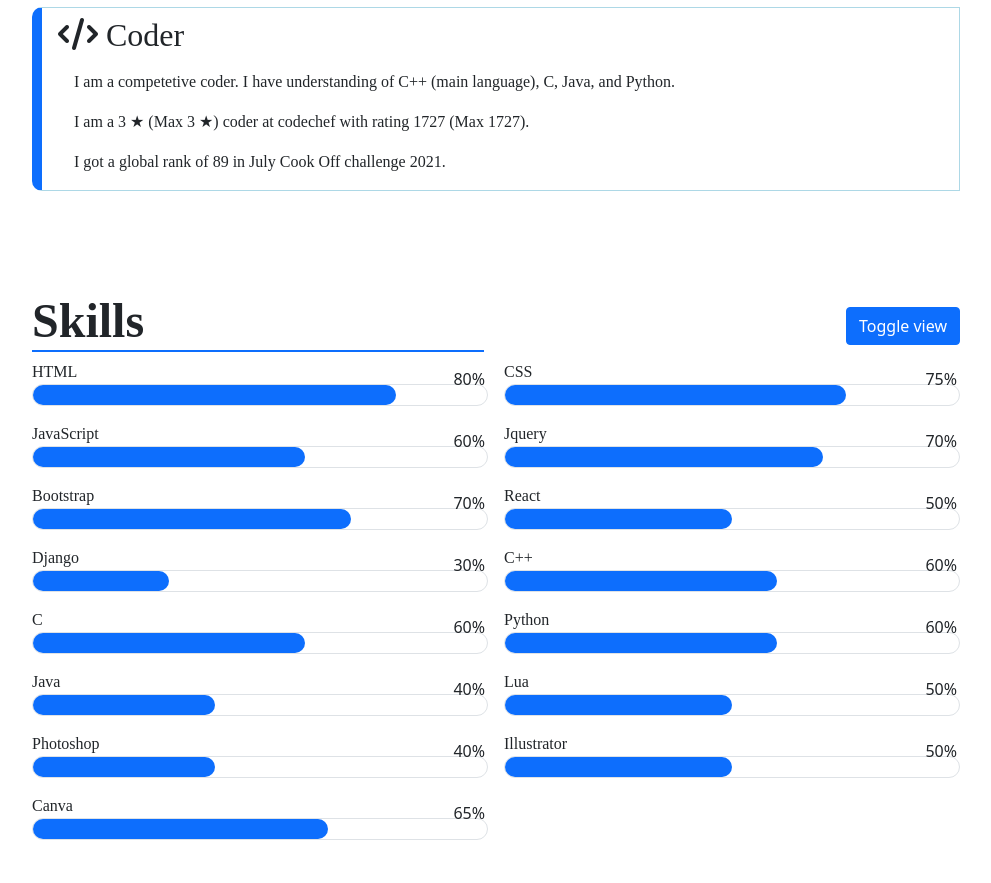
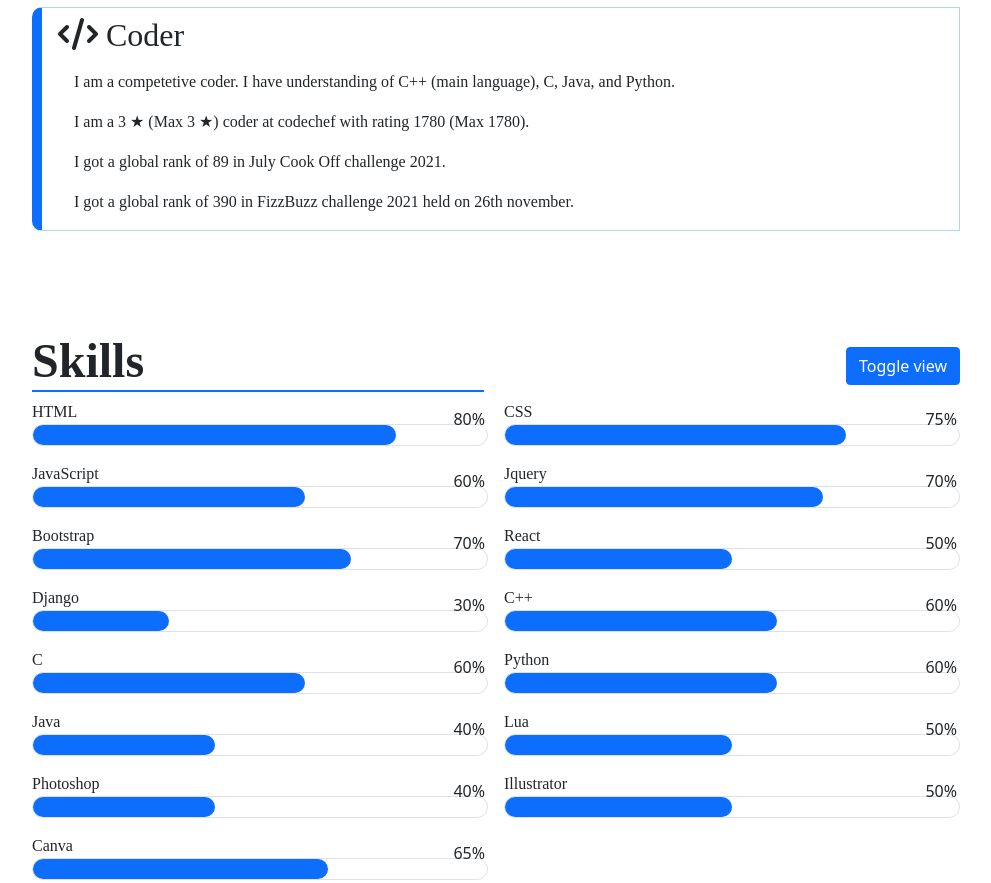
Before and after one commit to Rishikesh-kumar-7258/portfolio_, a plain HTML site: page index.html in a window 1280 px wide. Shown: the part 1497-2380 px from the top of the page, without its empty margins (272-1263 px from the left). Drawn offline with nearby package versions, Linux system fonts and the light colour scheme.

Commit message:
updated competetive coding ranks

```diff
--- a/index.html
+++ b/index.html
@@ -102,9 +102,10 @@
                 <ul class="list-group">
                     <li class="list-group-item">I am a competetive coder. I have understanding of C++ (main language),
                         C, Java, and Python.</li>
-                    <li class="list-group-item">I am a 3 &#9733; (Max 3 &#9733;) coder at codechef with rating 1727 (Max
-                        1727).</li>
+                    <li class="list-group-item">I am a 3 &#9733; (Max 3 &#9733;) coder at codechef with rating 1780 (Max
+                        1780).</li>
                     <li class="list-group-item">I got a global rank of 89 in July Cook Off challenge 2021.</li>
+                    <li class="list-group-item">I got a global rank of 390 in FizzBuzz challenge 2021 held on 26th november.</li>
                 </ul>
             </li>
         </ul>
@@ -205,6 +206,7 @@
             <a href="https://github.com/Rishikesh-kumar-7258/HungrySnake" target="_blank"  class="col-sm-12 col-md-6"><img src="https://github-readme-stats.vercel.app/api/pin/?username=Rishikesh-kumar-7258&repo=HungrySnake&theme=tokyonight"></a>
             <a href="https://github.com/Rishikesh-kumar-7258/NoteProject" target="_blank"  class="col-sm-12 col-md-6"><img src="https://github-readme-stats.vercel.app/api/pin/?username=Rishikesh-kumar-7258&repo=NoteProject&theme=tokyonight"></a>
             <a href="https://github.com/Rishikesh-kumar-7258/Hot_Air_Balloon" target="_blank"  class="col-sm-12 col-md-6"><img src="https://github-readme-stats.vercel.app/api/pin/?username=Rishikesh-kumar-7258&repo=Hot_Air_Balloon&theme=tokyonight"></a>
+            <a href="https://github.com/Rishikesh-kumar-7258/projects" target="_blank"  class="col-sm-12 col-md-6"><img src="https://github-readme-stats.vercel.app/api/pin/?username=Rishikesh-kumar-7258&repo=projects&theme=tokyonight"></a>
         </div>
     </section>
     <section id="contactus" class="container p-5">
```
